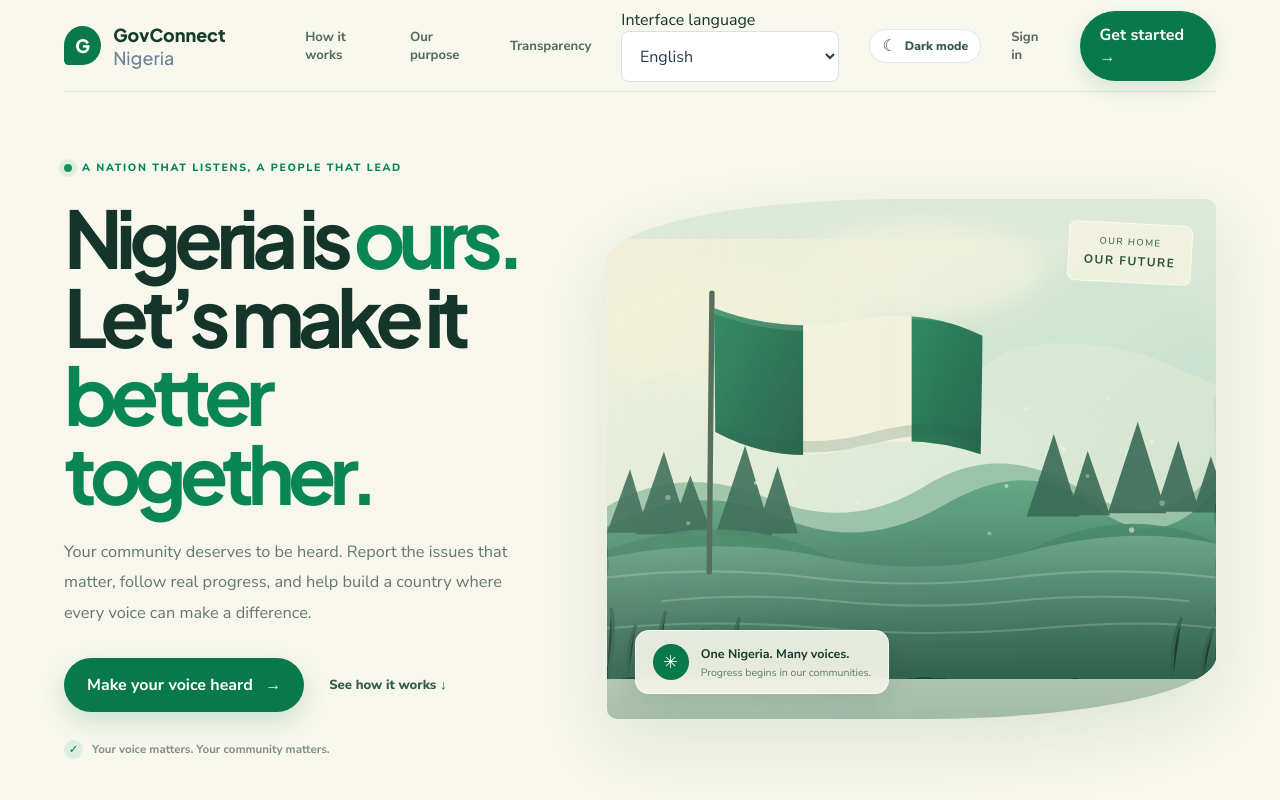
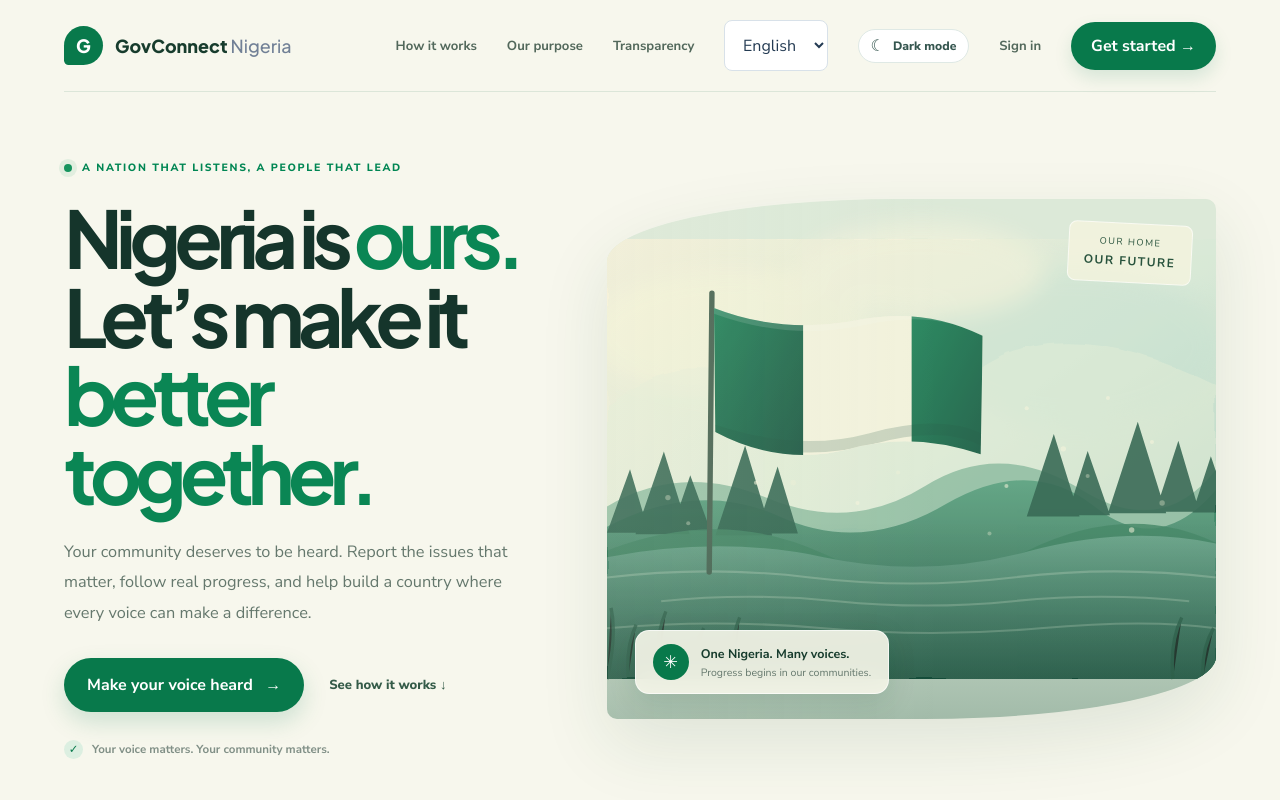
Before and after one commit to cikwom/govconnectx, a React (Vite) app in the folder frontend/: page / in a window 1280 px wide. Shown: the top 800 px of the page. Built offline with nearby package versions, Linux system fonts and the light colour scheme; no server answers.

Commit message:
feat(i18n): localize language selector accessibility label

```diff
--- a/frontend/src/components/LanguageSelector.tsx
+++ b/frontend/src/components/LanguageSelector.tsx
@@ -1,11 +1,10 @@
 import { useLanguage, type Language } from "../state/LanguageContext";
 
 export default function LanguageSelector() {
-  const { language, setLanguage } = useLanguage();
+  const { language, setLanguage, t } = useLanguage();
   return (
     <label className="language-control">
-      <span className="sr-only">Interface language</span>
-      <select aria-label="Interface language" value={language} onChange={event => setLanguage(event.target.value as Language)}>
+      <select aria-label={t("Interface language")} value={language} onChange={event => setLanguage(event.target.value as Language)}>
         <option value="en">English</option>
         <option value="ha">Hausa</option>
         <option value="yo">Yorùbá</option>
```
